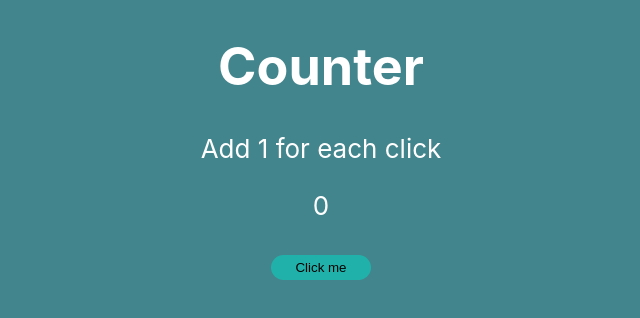
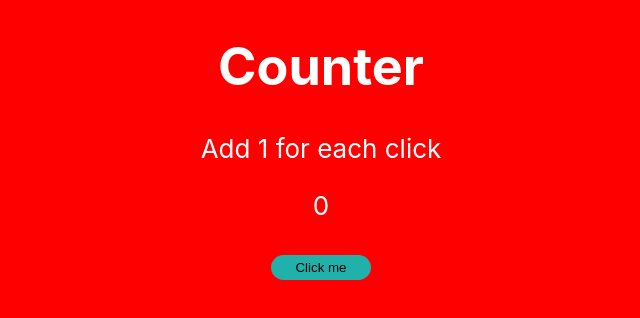
Before and after one commit to ivansu995/demo-app, a React (Create React App) app: page / in a window 1280 px wide. Shown: the top 318 px of the page, without its empty margins (319-959 px from the left). Built offline with nearby package versions, Linux system fonts and the light colour scheme.

Commit message:
Update App.css

```diff
--- a/src/App.css
+++ b/src/App.css
@@ -15,7 +15,7 @@
 
 .App-header {
   /* background-color: #282c34; */
-  background-color: #42858c;
+  background-color: red;
   min-height: 100vh;
   display: flex;
   /* flex-direction: column; */
```
